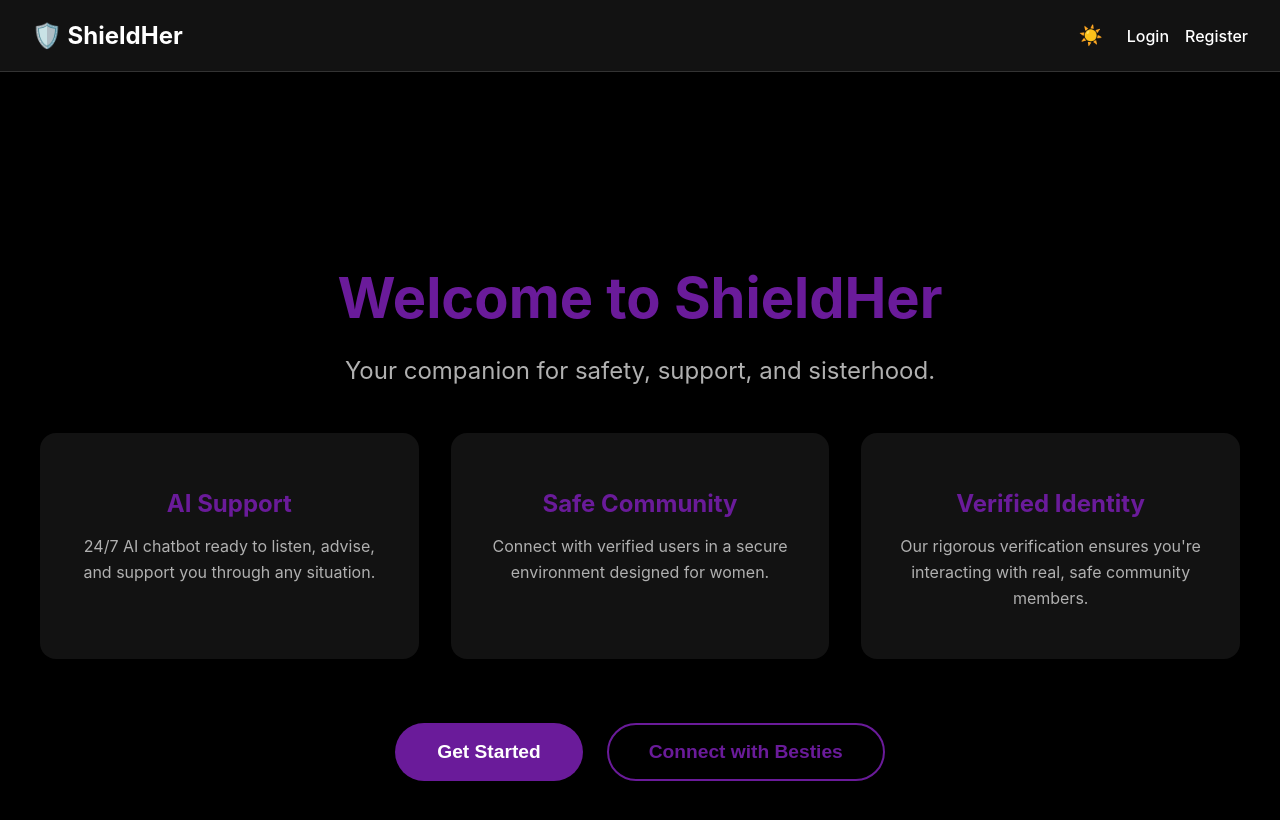
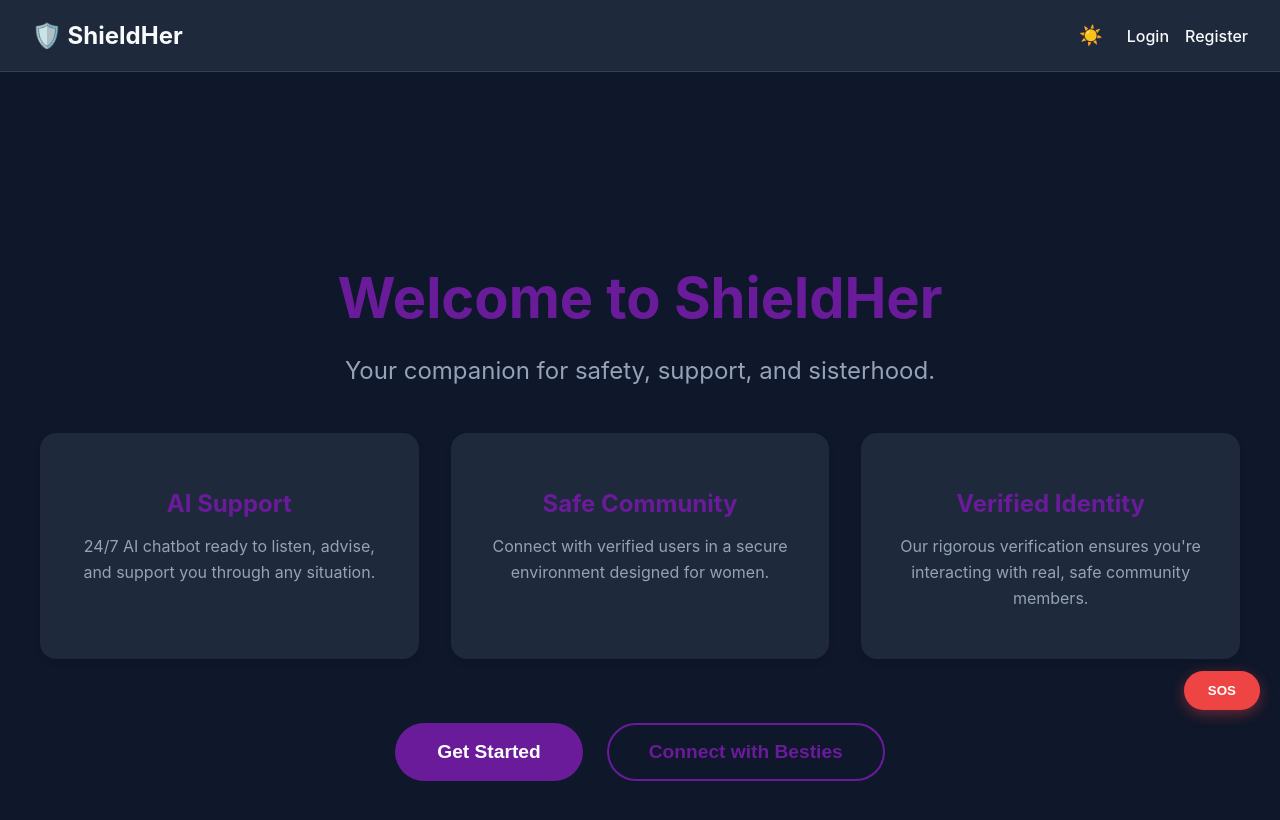
Before and after one commit to sheisjay001/shieldher, a React (Vite) app in the folder shieldher-frontend/: page / in a window 1280 px wide. Shown: the top 820 px of the page. Built offline with nearby package versions, Linux system fonts and the light colour scheme; no server answers.

Commit message:
Upgrade: Security (Helmet, RateLimit), Design (New Palette), UX (Toast, SOS Button)

```diff
--- a/shieldher-frontend/package.json
+++ b/shieldher-frontend/package.json
@@ -11,8 +11,10 @@
   },
   "dependencies": {
     "axios": "^1.13.2",
+    "framer-motion": "^12.23.26",
     "react": "^19.2.0",
     "react-dom": "^19.2.0",
+    "react-hot-toast": "^2.6.0",
     "react-router-dom": "^7.11.0",
     "socket.io-client": "^4.8.3"
   },
--- a/shieldher-frontend/src/App.jsx
+++ b/shieldher-frontend/src/App.jsx
@@ -1,5 +1,6 @@
 import React, { useContext } from 'react';
 import { BrowserRouter as Router, Routes, Route, Navigate } from 'react-router-dom';
+import { Toaster } from 'react-hot-toast';
 import { AuthProvider, AuthContext } from './context/AuthContext';
 import { ThemeProvider } from './context/ThemeContext';
 import Navbar from './components/Navbar';
@@ -12,6 +13,7 @@ import Community from './pages/Community';
 import Home from './pages/Home';
 import Friends from './pages/Friends';
 import AdminDashboard from './pages/AdminDashboard';
+import SOSButton from './components/SOSButton';
 
 const ProtectedRoute = ({ children }) => {
   const { user, loading } = useContext(AuthContext);
@@ -27,6 +29,15 @@ function App() {
     <AuthProvider>
       <ThemeProvider>
         <Router>
+          <Toaster
+            position="top-center"
+            toastOptions={{
+              style: {
+                background: '#333',
+                color: '#fff',
+              },
+            }}
+          />
           <Navbar />
           <Routes>
           <Route path="/" element={<Home />} />
@@ -58,6 +69,7 @@ function App() {
             </ProtectedRoute>
           } />
         </Routes>
+          <SOSButton />
           <MobileNav />
         </Router>
       </ThemeProvider>
--- /dev/null
+++ b/shieldher-frontend/src/components/SOSButton.jsx
@@ -0,0 +1,70 @@
+import React, { useState } from 'react';
+import { motion, AnimatePresence } from 'framer-motion';
+import toast from 'react-hot-toast';
+
+const SOSButton = () => {
+  const [isActive, setIsActive] = useState(false);
+
+  const handleSOS = () => {
+    if (isActive) {
+      setIsActive(false);
+      toast.success('SOS Alert Cancelled');
+      return;
+    }
+
+    // In a real implementation, this would trigger an API call
+    toast.promise(
+      new Promise((resolve) => setTimeout(resolve, 2000)),
+      {
+        loading: 'Activating SOS...',
+        success: <b>SOS Alert Sent! Location shared with contacts.</b>,
+        error: <b>Failed to send alert.</b>,
+      }
+    );
+    setIsActive(true);
+  };
+
+  return (
+    <div style={{
+      position: 'fixed',
+      bottom: '90px', // Above mobile nav
+      right: '20px',
+      zIndex: 1000
+    }}>
+      <motion.button
+        className="btn-sos"
+        whileHover={{ scale: 1.1 }}
+        whileTap={{ scale: 0.9 }}
+        animate={{
+          backgroundColor: isActive ? '#ef4444' : '#ef4444',
+          boxShadow: isActive
+            ? '0 0 0 0 rgba(239, 68, 68, 0.7)'
+            : '0 4px 14px rgba(239, 68, 68, 0.4)',
+        }}
+        onClick={handleSOS}
+      >
+        {isActive ? 'CANCEL SOS' : 'SOS'}
+      </motion.button>
+
+      {isActive && (
+        <motion.div
+          initial={{ scale: 1, opacity: 0.5 }}
+          animate={{ scale: 2, opacity: 0 }}
+          transition={{ repeat: Infinity, duration: 1.5 }}
+          style={{
+            position: 'absolute',
+            top: 0,
+            left: 0,
+            right: 0,
+            bottom: 0,
+            borderRadius: '50px',
+            backgroundColor: '#ef4444',
+            zIndex: -1
+          }}
+        />
+      )}
+    </div>
+  );
+};
+
+export default SOSButton;
--- a/shieldher-frontend/src/index.css
+++ b/shieldher-frontend/src/index.css
@@ -1,40 +1,53 @@
 :root {
-  /* Default Dark Mode */
-  --primary-color: #6a1b9a;
-  --secondary-color: #8e24aa;
-  --background-color: #000000;
-  --surface-color: #121212;
-  --text-primary: #ffffff;
-  --text-secondary: #b0b0b0;
-  --border-color: #333333;
-  --message-sent: #4a148c;
-  --message-received: #1e1e1e;
-  --online-color: #00e676;
-  --primary-hover: #4a148c;
-  --input-background: #2c2c2c;
-  --surface-hover: #1e1e1e;
-  --bg-color: var(--background-color);
-  --bg-primary: var(--background-color);
-  --bg-secondary: var(--surface-color);
+  /* Refined Palette for World-Class Feel */
+  --primary-color: #6a1b9a; /* Deep Purple - Identity */
+  --secondary-color: #00e676; /* Teal/Emerald - Safety/Success */
+  --accent-color: #ef4444; /* Coral/Red - Emergency/SOS */
+
+  /* Backgrounds */
+  --background-color: #0f172a; /* Slate 900 */
+  --surface-color: #1e293b; /* Slate 800 */
+  --surface-hover: #334155; /* Slate 700 */
+
+  /* Text */
+  --text-primary: #f8fafc; /* Slate 50 */
+  --text-secondary: #94a3b8; /* Slate 400 */
+
+  /* Borders & UI */
+  --border-color: #334155;
+  --input-background: #1e293b;
+  --message-sent: #7c3aed; /* Violet 600 */
+  --message-received: #334155;
+  --online-color: #10b981; /* Emerald 500 */
+  --primary-hover: #7c3aed;
+
+  /* Glassmorphism */
+  --glass-bg: rgba(30, 41, 59, 0.7);
+  --glass-border: rgba(255, 255, 255, 0.1);
+  --glass-blur: 12px;
 }
 
 body.light-mode {
-  --primary-color: #8e24aa;
-  --secondary-color: #ab47bc;
-  --background-color: #f3e5f5;
+  --primary-color: #7c3aed;
+  --secondary-color: #10b981;
+  --accent-color: #ef4444;
+
+  --background-color: #f8fafc; /* Slate 50 */
   --surface-color: #ffffff;
-  --text-primary: #212121;
-  --text-secondary: #757575;
-  --border-color: #e0e0e0;
-  --message-sent: #e1bee7;
-  --message-received: #f5f5f5;
-  --online-color: #2e7d32;
-  --primary-hover: #7b1fa2;
+  --surface-hover: #f1f5f9; /* Slate 100 */
+
+  --text-primary: #0f172a; /* Slate 900 */
+  --text-secondary: #64748b; /* Slate 500 */
+
+  --border-color: #e2e8f0;
   --input-background: #ffffff;
-  --surface-hover: #f5f5f5;
-  --bg-color: var(--background-color);
-  --bg-primary: var(--background-color);
-  --bg-secondary: var(--surface-color);
+  --message-sent: #ddd6fe; /* Violet 100 */
+  --message-received: #f1f5f9;
+  --online-color: #10b981;
+  --primary-hover: #6d28d9;
+
+  --glass-bg: rgba(255, 255, 255, 0.7);
+  --glass-border: rgba(0, 0, 0, 0.1);
 }
 
 body {
@@ -66,20 +79,62 @@ body {
 }
 
 ::-webkit-scrollbar-thumb {
-  background: #444;
+  background: var(--border-color);
   border-radius: 4px;
 }
 
 ::-webkit-scrollbar-thumb:hover {
-  background: #555;
+  background: var(--text-secondary);
 }
 
 a {
-  color: var(--primary-color);
+  color: var(--secondary-color);
   text-decoration: none;
   transition: color 0.3s;
 }
 
 a:hover {
-  color: var(--primary-hover);
+  color: var(--secondary-color);
+  opacity: 0.8;
 }
+
+/* Utility Classes */
+.glass-card {
+  background: var(--glass-bg);
+  backdrop-filter: blur(var(--glass-blur));
+  -webkit-backdrop-filter: blur(var(--glass-blur));
+  border: 1px solid var(--glass-border);
+  border-radius: 16px;
+}
+
+.btn-primary {
+  background-color: var(--primary-color);
+  color: white;
+  border: none;
+  padding: 10px 20px;
+  border-radius: 8px;
+  cursor: pointer;
+  transition: all 0.2s;
+}
+
+.btn-primary:hover {
+  background-color: var(--primary-hover);
+  transform: translateY(-1px);
+}
+
+.btn-sos {
+  background-color: var(--accent-color);
+  color: white;
+  border: none;
+  padding: 12px 24px;
+  border-radius: 50px;
+  font-weight: bold;
+  cursor: pointer;
+  box-shadow: 0 4px 14px rgba(239, 68, 68, 0.4);
+  transition: all 0.2s;
+}
+
+.btn-sos:hover {
+  transform: scale(1.05);
+  box-shadow: 0 6px 20px rgba(239, 68, 68, 0.6);
+}
```
Also changed, not shown: 1 other file (tests, documents, lock files or other folders).
